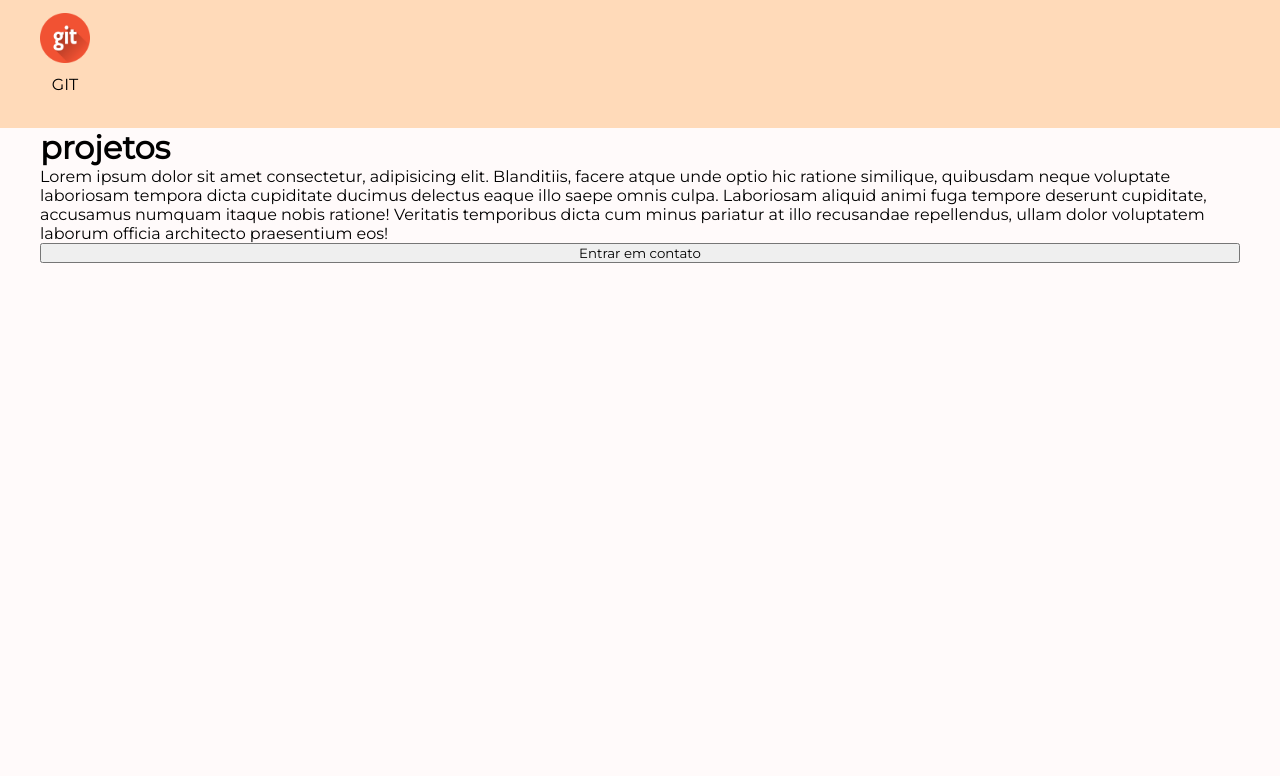
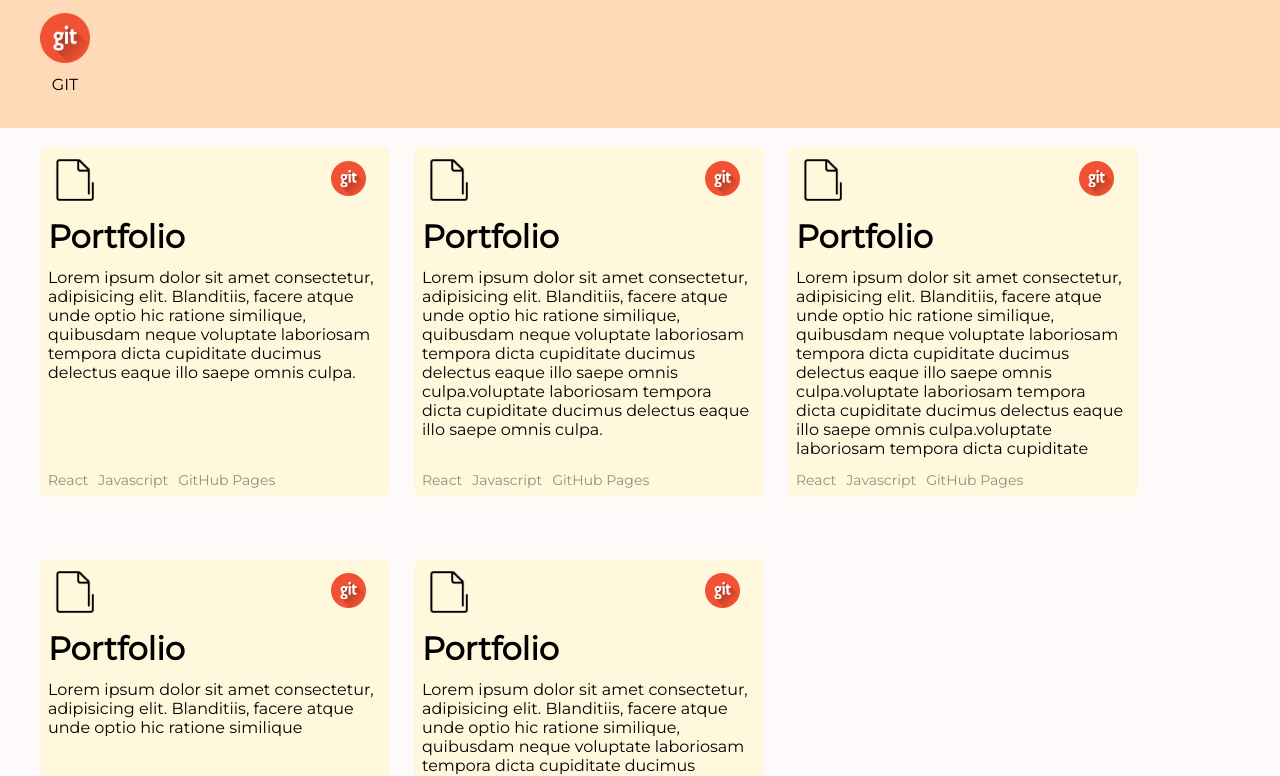
Before and after one commit to kzanetty/portfolio, a React (Vite) app: page / in a window 1280 px wide. Shown: the part 1520-2296 px from the top of the page. Built offline with nearby package versions, Linux system fonts and the light colour scheme.

Commit message:
adicionando esboço da screen projects

```diff
--- a/src/App.css
+++ b/src/App.css
@@ -16,6 +16,8 @@
   --body_background_navbar: #fffacd;
   --body_hover_navbar: #ffffff81;
   --body_active-color: #c2a48b;
+  --body_card_project: #fff8dc;
+  --body_font_color_transparent: #0000006c;
 
   --height-nav-bar: 48px;
 
@@ -29,6 +31,7 @@
   --size-caption-small: 16px;
   --size-text-large: 32px;
   --size-text-small: 16px;
+  --size-text-tiny: 14px;
 }
 
 [data-theme="dark"] {
@@ -38,6 +41,8 @@
   --body_background_navbar: #807d7d;
   --body_hover_navbar: #504e4e79;
   --body_active-color: #e6bc05;
+  --body_card_project: #494741;
+  --body_font_color_transparent: #ffffff6b;
 }
 
 .app {
--- /dev/null
+++ b/src/constant/projects.js
@@ -0,0 +1,29 @@
+const projects = [
+  {
+    title: "Portfolio",
+    text: "Lorem ipsum dolor sit amet consectetur, adipisicing elit. Blanditiis, facere atque unde optio hic ratione similique, quibusdam neque voluptate laboriosam tempora dicta cupiditate ducimus delectus eaque illo saepe omnis culpa. ",
+    technologies: ["React", "Javascript", "GitHub Pages"],
+  },
+  {
+    title: "Portfolio",
+    text: "Lorem ipsum dolor sit amet consectetur, adipisicing elit. Blanditiis, facere atque unde optio hic ratione similique, quibusdam neque voluptate laboriosam tempora dicta cupiditate ducimus delectus eaque illo saepe omnis culpa.voluptate laboriosam tempora dicta cupiditate ducimus delectus eaque illo saepe omnis culpa. ",
+    technologies: ["React", "Javascript", "GitHub Pages"],
+  },
+  {
+    title: "Portfolio",
+    text: "Lorem ipsum dolor sit amet consectetur, adipisicing elit. Blanditiis, facere atque unde optio hic ratione similique, quibusdam neque voluptate laboriosam tempora dicta cupiditate ducimus delectus eaque illo saepe omnis culpa.voluptate laboriosam tempora dicta cupiditate ducimus delectus eaque illo saepe omnis culpa.voluptate laboriosam tempora dicta cupiditate ducimus delectus eaque illo saepe omnis culpa. ",
+    technologies: ["React", "Javascript", "GitHub Pages"],
+  },
+  {
+    title: "Portfolio",
+    text: "Lorem ipsum dolor sit amet consectetur, adipisicing elit. Blanditiis, facere atque unde optio hic ratione similique ",
+    technologies: ["React", "Javascript", "GitHub Pages"],
+  },
+  {
+    title: "Portfolio",
+    text: "Lorem ipsum dolor sit amet consectetur, adipisicing elit. Blanditiis, facere atque unde optio hic ratione similique, quibusdam neque voluptate laboriosam tempora dicta cupiditate ducimus delectus eaque illo saepe omnis culpa.voluptate laboriosam tempora dicta cupiditate ducimus delectus eaque illo saepe omnis culpa.voluptate laboriosam tempora dicta cupiditate ducimus delectus eaque illo saepe omnis culpa. ",
+    technologies: ["React", "Javascript", "GitHub Pages"],
+  },
+];
+
+export default projects;
--- a/src/ui/components/index.js
+++ b/src/ui/components/index.js
@@ -7,3 +7,4 @@ export { LinkComponent } from "./links/link.component";
 export { RelatoExperienciaComponent } from "./relato-experiencia/relato-experiencia.component";
 export { TecnologiasComponent } from "./relato-tecnologias/tecnologias.component";
 export { RelatoTituloComponent } from "./relato-exp-titulo/relato-exp-titulo.component";
+export { CardProjectComponent } from "./projects/card-project.component";
--- /dev/null
+++ b/src/ui/components/projects/card-project.component.jsx
@@ -0,0 +1,23 @@
+
+import iconDefault from '../../../assets/icons/icon-default.png'
+import iconGit from '../../../assets/icons/icon-git.png'
+
+export function CardProjectComponent({ project }) {
+    return (
+        <div className="card-project-component">
+            <div className="card-project-images">
+                <img src={iconDefault} alt="icon folder" />
+                <a href=""><img src={iconGit} alt="icon github" /></a>
+            </div>
+            <h1>{project.title}</h1>
+            <p className='card-project-text'>{project.text}</p>
+            <ul className='card-project-technologies'>
+                {
+                    project.technologies.map((tec, index) => (
+                        <li key={index}>{tec}</li>
+                    ))
+                }
+            </ul>
+        </div>
+    )
+}
--- a/src/ui/components/relato-tecnologias/tecnologias.component.jsx
+++ b/src/ui/components/relato-tecnologias/tecnologias.component.jsx
@@ -3,17 +3,13 @@ export function TecnologiasComponent({ tecnologias }) {
         <>
             <h1>Tecnologias</h1>
             <ul className="ul-technologies">
-                {
-                    tecnologias.map((tec, index) => (
-                        <>
-                            <li key={index}>
-                                <img src={tec.image} alt="" />
-                                {tec.name}
-                            </li>
-                        </>
-                    ))
-                }
+                {tecnologias.map((tec, index) => (
+                    <li key={index}>
+                        <img src={tec.image} alt="technology image" />
+                        {tec.name}
+                    </li>
+                ))}
             </ul>
         </>
-    )
+    );
 }
--- a/src/ui/screens/project/project.screen.css
+++ b/src/ui/screens/project/project.screen.css
@@ -0,0 +1,81 @@
+.screen-contents-projects {
+  display: flex;
+  align-items: center;
+  flex-wrap: wrap;
+  gap: 24px;
+  height: 100%;
+}
+
+.card-project-component {
+  display: flex;
+  flex-direction: column;
+  gap: 12px;
+  background-color: var(--body_card_project);
+  width: 350px;
+  height: 350px;
+  transition: transform 0.3s ease-in-out;
+  border-radius: 8px;
+  padding: 8px;
+  color: var(--body_color);
+}
+
+.card-project-component:hover {
+  transform: scale(1.05);
+  border: 1px solid rgba(255, 255, 255, 0.205);
+}
+
+.card-project-images {
+  display: flex;
+  justify-content: space-between;
+  align-items: center;
+  padding-right: 16px;
+}
+
+.card-project-text {
+  padding-right: 2px;
+  height: 200px;
+  overflow-y: auto;
+}
+
+.card-project-text::-webkit-scrollbar {
+  width: 12px;
+  background-color: rgba(255, 255, 255, 0.192);
+}
+
+.card-project-text::-webkit-scrollbar-thumb {
+  background-color: rgb(179, 178, 178);
+  border-radius: 12px;
+  width: 12px;
+}
+
+.card-project-text::-webkit-scrollbar:hover {
+  width: 10px;
+  background-color: rgba(107, 106, 106, 0.788);
+}
+
+.card-project-technologies {
+  display: flex;
+  gap: 10px;
+  flex-wrap: wrap;
+}
+
+.card-project-technologies > li {
+  font-size: var(--size-text-tiny);
+  color: var(--body_font_color_transparent);
+}
+
+.card-project-images > img {
+  width: 50px;
+}
+
+.card-project-images > a > img {
+  width: 35px;
+  transition: transform 0.3s ease-in-out;
+}
+
+.card-project-images > a > img:hover {
+  transform: scale(1.05);
+  background-color: white;
+  border-radius: 50%;
+  padding: 1px;
+}
--- a/src/ui/screens/project/project.screen.jsx
+++ b/src/ui/screens/project/project.screen.jsx
@@ -1,23 +1,17 @@
 import "./project.screen.css";
-import { ContainerComponent } from "../../components";
+import { CardProjectComponent, ContainerComponent } from "../../components";
+import projects from '../../../constant/projects'
 
 export function ProjectScreen() {
   return (
     <div id="project" className="screen project">
       <ContainerComponent fullHeight={true}>
-        <div className="conteudos-screens">
-          <h1>projetos</h1>
-          <p>
-            Lorem ipsum dolor sit amet consectetur, adipisicing elit.
-            Blanditiis, facere atque unde optio hic ratione similique, quibusdam
-            neque voluptate laboriosam tempora dicta cupiditate ducimus delectus
-            eaque illo saepe omnis culpa. Laboriosam aliquid animi fuga tempore
-            deserunt cupiditate, accusamus numquam itaque nobis ratione!
-            Veritatis temporibus dicta cum minus pariatur at illo recusandae
-            repellendus, ullam dolor voluptatem laborum officia architecto
-            praesentium eos!
-          </p>
-          <button>Entrar em contato</button>
+        <div className="screen-contents-projects">
+          {
+            projects.map((project, index) => (
+              <CardProjectComponent project={project} key={index} />
+            ))
+          }
         </div>
       </ContainerComponent>
     </div>
```
